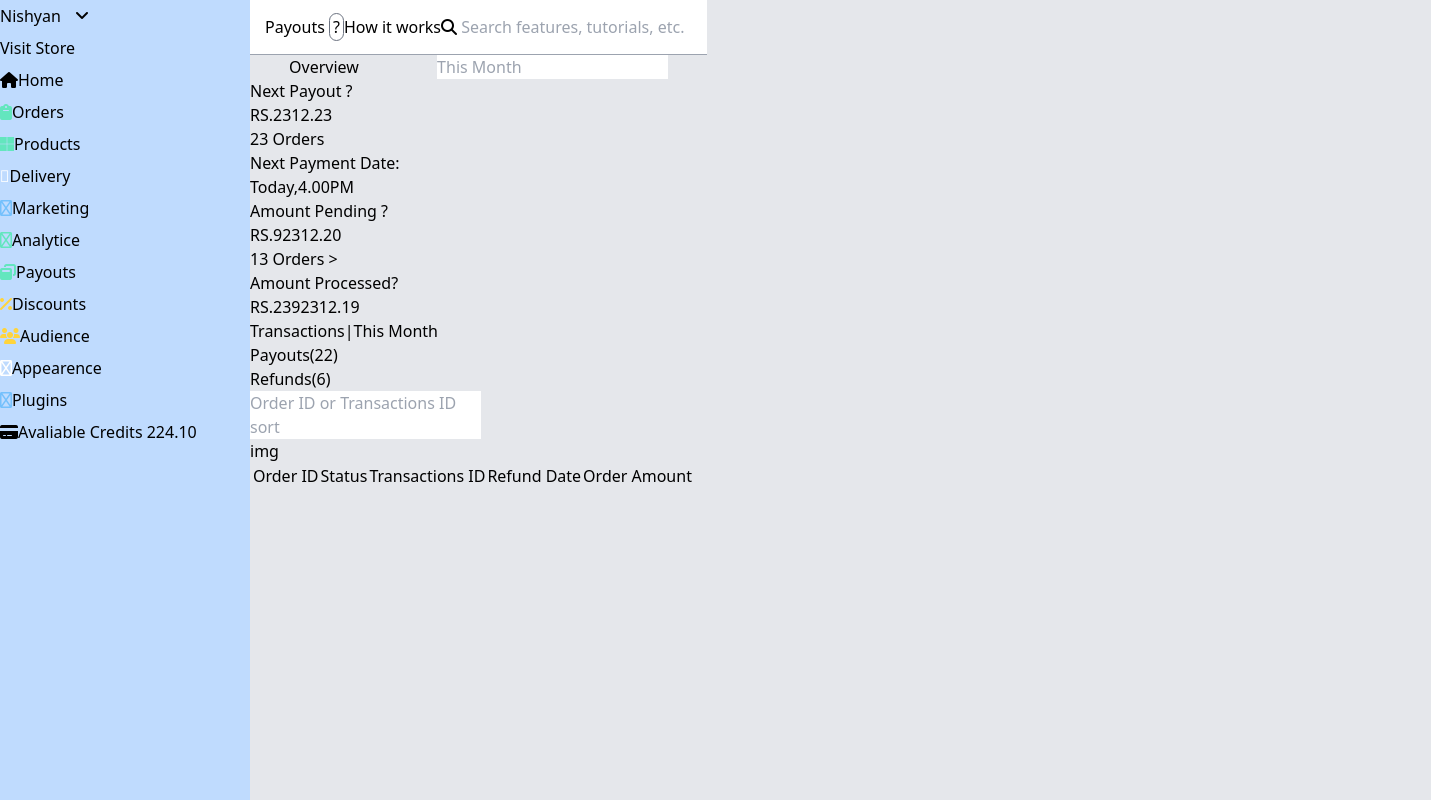
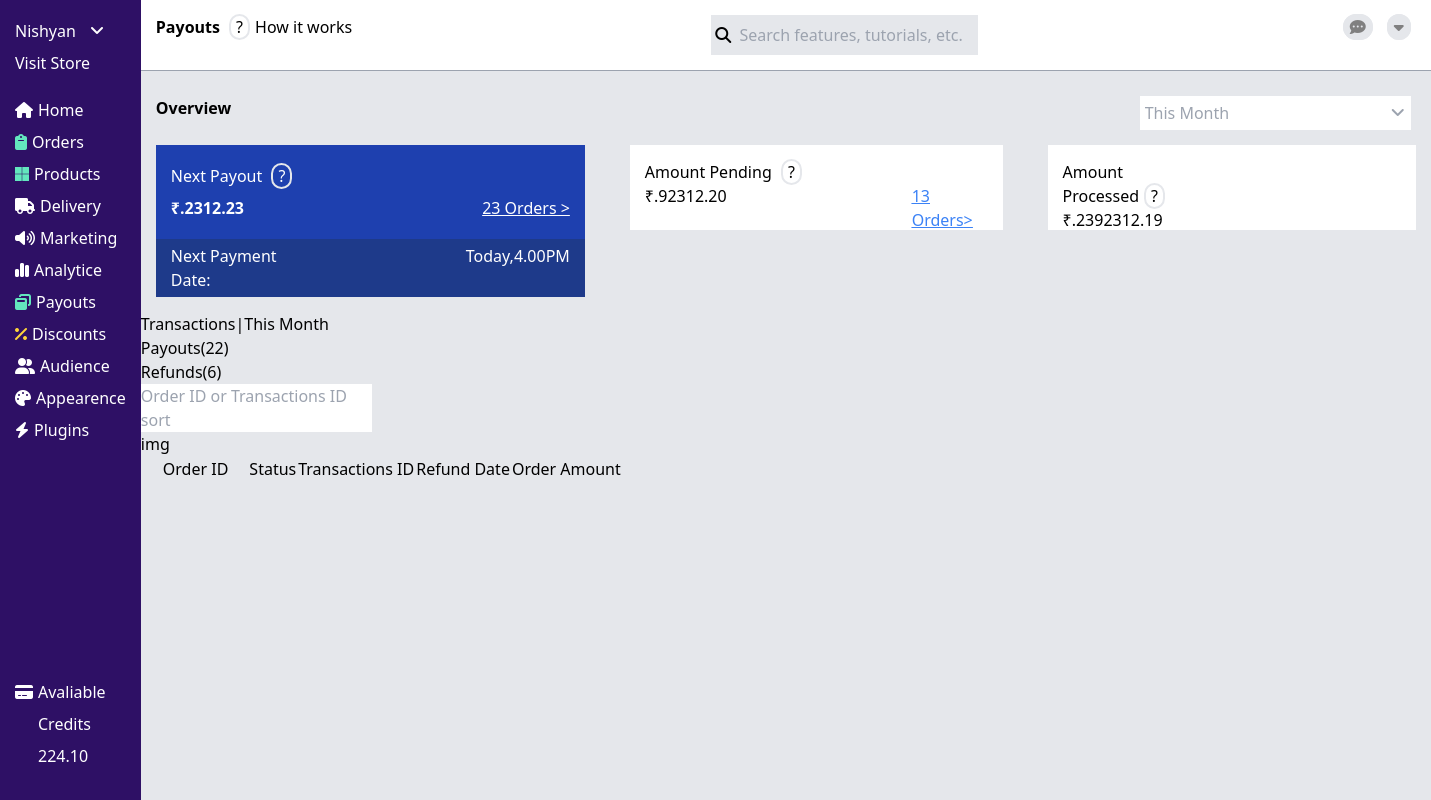
Before and after one commit to Muthukumari29/Payout, a plain HTML site: page index.html in a window 1280 px wide. Shown: the whole page, 1431 px wide, since content can reach past the window. Drawn offline with nearby package versions, Linux system fonts and the light colour scheme.

Commit message:
alignment

```diff
--- a/index.html
+++ b/index.html
@@ -9,9 +9,9 @@
 
     <title>Document</title>
 </head>
-<body class="bg-gray-200 "><section class="flex">
-    <nav class="h-dvh w-[250px] bg-blue-200 leading-8">
-        <div class="flex">
+<body class="bg-gray-200 w-full"><section class="flex">
+    <nav class="h-dvh w-[250px]  bg-violet-950 leading-8">
+        <div class="flex m-[15px] text-white">
             <img></img><div>
               <div>   <a>Nishyan</a></div>
     <div> <a href="">Visit Store</a>  </div></div>
@@ -19,95 +19,108 @@
             <a><i class="fa-solid fa-angle-down"></i></a>
         </div>
      </div>
-     <div class="list-none">
-        <div class="flex">
+     <div class="list-none m-[15px] text-white">
+        <div class="flex gap-[5px]">
        <li> <i class="fa fa-home" aria-hidden="true"></i></li>
         <li>Home</li>
         </div>
-        <div class="flex">
+        <div class="flex gap-[5px]">
             <li> <i class="fa-solid fa-clipboard" style="color: #63E6BE;"></i></li>
             <li>Orders</li>
         </div>
-        <div class="flex">
+        <div class="flex gap-[5px]">
             <li> <i class="fa-brands fa-microsoft" style="color: #63E6BE;"></i></li>
             <li>Products</li>
         </div>
-        <div class="flex">
-            <li> <i class="fa-light fa-truck" style="color: #FFFFFF;"></i></li>
+        <div class="flex gap-[5px]">
+            <li> <i class="fa fa-truck" aria-hidden="true"></i>
+            </li>
                         <li>Delivery</li>
          </div>
-            <div class="flex">
-                <li> <i class="fa-regular fa-volume-high" style="color: #74C0FC;"></i></li>
+            <div class="flex gap-[5px]">
+                <li> <i class="fa-solid fa-volume-high"></i></li>
             <li>Marketing</li>
          </div>
-         <div class="flex">
-            <li> <i class="fa-regular fa-chart-simple" style="color: #63E6BE;"></i></i></li>
+         <div class="flex gap-[5px]">
+            <li> <i class="fa-solid fa-chart-simple"></i></li>
             <li>Analytice</li>
         </div>
-        <div class="flex">
+        <div class="flex gap-[5px]">
             <li><i class="fa-solid fa-window-restore" style="color: #63E6BE;"></i></li>
             <li>Payouts</li>
         </div>
-        <div class="flex">
+        <div class="flex gap-[5px]">
                 <li><i class="fa-solid fa-percent" style="color: #FFD43B;"></i></li>
             <li>Discounts</li>
         </div>
 
-        <div class="flex">
-            <li><i class="fa-solid fa-users" style="color: #FFD43B;"></i></li>
+        <div class="flex gap-[5px]">
+            <li><i class="fa-solid fa-user-group"></i></li>
             <li>Audience</li>
         </div>
 
-        <div class="flex">
-            <li><i class="fa-regular fa-palette" style="color: #FFFFFF;"></i></li>
+        <div class="flex gap-[5px]">
+            <li><i class="fa-solid fa-palette"></i></li>
             <li>Appearence</li>
         </div>
 
-        <div class="flex">
-      <li > <i class="fa-regular fa-bolt" style="color: #74C0FC;"></i></li>
+        <div class="flex gap-[5px]">
+      <li ><i class="fa fa-bolt" aria-hidden="true"></i>
+      </li>
         <li>Plugins</li></div>
     </div>
-<div class="flex align-bottom ">
+<div class="flex mt-[230px] m-[15px] text-white gap-[5px]">
   <div class=""> <i class="fa fa-credit-card" aria-hidden="true"></i></div>
 <div class=""><a>Avaliable Credits</a>
 <a>224.10</a></div>
 </div>
  </nav>
     <nav>
-        <header class="bg-white p-[15px] w-[127gi0px]   border-b border-gray-400">
-           <div class="flex "> <div>
-<a class="">Payouts <span class=" px-[3px] py-[2px] border border-gray-500  rounded-xl">?</span>How it works</a></div>
-<div >
-    <i class="fa fa-search" aria-hidden="true"></i>
-<input type="text" placeholder="Search features, tutorials, etc."></div></div>
+        <header class="bg-white p-[15px] w-[1290px]   border-b border-gray-400">
+           <div class="flex justify-between"> <div>
+            <div ><a class="font-bold">Payouts </a><span class="ml-[5px] mr-[5px] cursor-pointer rounded-full  px-[5px]  border-2">?</span>How it works</div></div>
+<div class="bg-gray-200 p-[4px]" >
+    <i class="fa fa-search" aria-hidden="true" ></i>
+<input type="text" placeholder="Search features, tutorials, etc." class="bg-gray-200 p-[4px]"></div>
+<div>
+    <span class="ml-[5px] mr-[5px] cursor-pointer rounded-full  px-[5px] bg-gray-200 border-2"> <i class="fa-solid fa-comment-dots"  style="color: gray;"></i></span>
+     <span class="ml-[5px] mr-[5px] cursor-pointer rounded-full  px-[5px] bg-gray-200 border-2"><i class="fa-solid fa-caret-down" style="color: gray;"></i></span>
+</div></div>
 </header>
-<div class="flex justify-around">
+<div class="flex justify-between mt-[25px]">
     <div>
-    <a>Overview</a></div>
- <div>   <input  type="text" placeholder="This Month"  class="text-black">
+    <a class="ml-[15px] font-bold">Overview</a></div>
+ <div class="">   <input  type="text" placeholder="This Month"  class="text-black p-[5px] "><span class="bg-white p-[6px] text-gray-400 mr-[20px]"> <i class="fa-solid fa-angle-down" ></i> </span>
+</div>
+</div>
+<section>
+<div class="flex justify-between gap-[15px]">
+
+    <div class=" text-white m-[15px]">
+       <div class="bg-blue-800  leading-8 p-[15px]  "> <a>Next Payout </a><span class="ml-[5px] mr-[5px] cursor-pointer rounded-full  px-[5px]  border-2">?</span>
+    <div class="flex justify-between">
+        <div class="font-bold"><span>&#8377;</span>.2312.23</div>
+<div><a href="" class="underline ">23 Orders ></a></div>
 </div></div>
-<section>
 
-
-    <div>Next Payout <span>?</span>
-    <div> <div>RS.2312.23</div>
-<div><a href="">23 Orders</a></div></div>
-
-<div>
+<div class="flex justify-between bg-blue-900 pl-[15px] pr-[15px] py-[5px] gap-[155px]">
     <div>Next Payment Date:</div>
     <div>Today,4.00PM</div>
 </div>
-
-<div>
-    <div>Amount Pending <span>?</span></div>
-    <div><div>RS.92312.20</div>
-<div><a href="">13 Orders ></a></div>
 </div>
 
+<div class="bg-white m-[15px] p-[15px] h-[85px]">
+    <div>Amount Pending <span class="ml-[5px] mr-[5px] cursor-pointer rounded-full  px-[5px]  border-2">?</span></div>
+    <div class="flex justify-between gap-[145px]">
+        <div><span>&#8377;</span>.92312.20</div>
+<div class="ml-[40px] text-blue-500 underline"><a >13 Orders<span>></span></a></div>
+</div></div>
 
-<div>
-    <div>Amount Processed<spn>?</spn></div>
-    <div> RS.2392312.19</div>
+
+<div class="bg-white m-[15px] p-[15px] h-[85px] pr-[185px]">
+    <div>Amount Processed<span class="ml-[5px] mr-[5px] cursor-pointer rounded-full  px-[5px]  border-2">?</span></div>
+    <div> <span>&#8377;</span>.2392312.19</div>
+</div>
 </div>
 </section>
 
@@ -124,8 +137,8 @@
 
 
 <table>
-    <th>
-        <td>Order ID</td>
+    <th class="">
+        <td class="px-[20px]">Order ID</td>
         <td>Status</td>
         <td>Transactions ID</td>
         <td>Refund Date</td>
```
